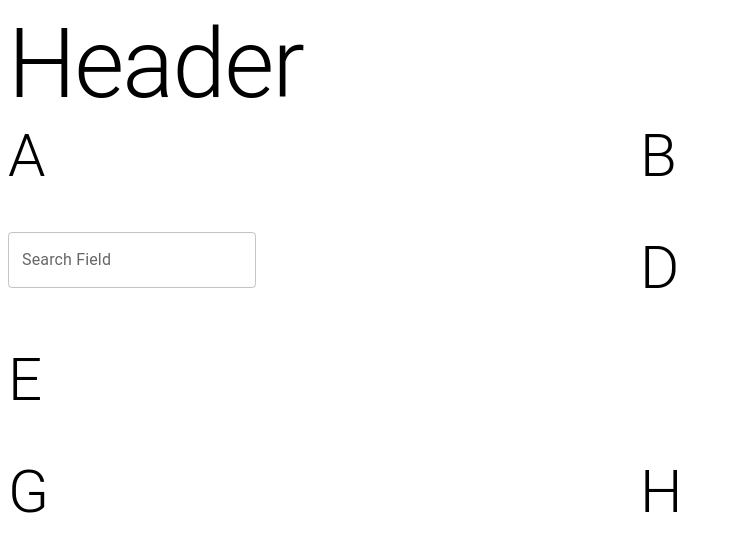
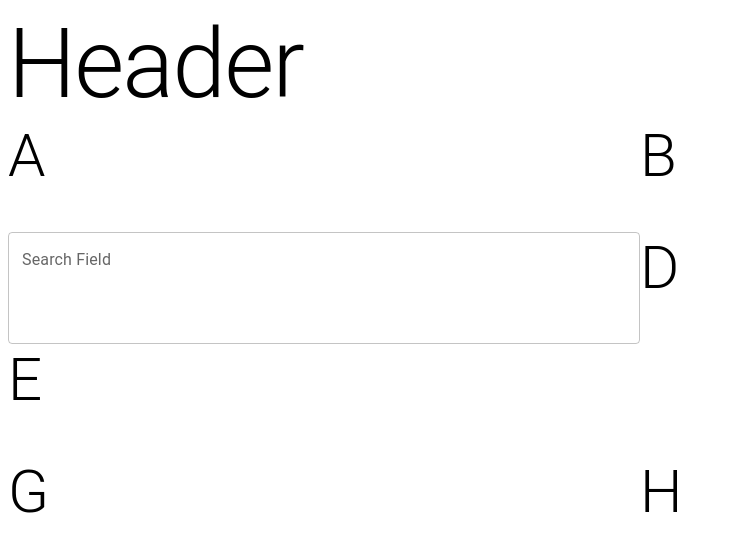
Before and after one commit to MisaMisimo/DataConfigurationApp, a React app in the folder data_configurator/frontend/: page / in a window 1280 px wide. Shown: the top 552 px of the page, without its empty margins (0-732 px from the left). Built offline with nearby package versions, Linux system fonts and the light colour scheme; the HTML template or start-up script is replaced by a standard one.

Commit message:
add height to text filed so it matches height of grid cell

```diff
--- a/data_configurator/frontend/src/components/DataGrid.js
+++ b/data_configurator/frontend/src/components/DataGrid.js
@@ -48,7 +48,11 @@ export default function DataGrid() {
             <Cell className="cell" row={0} column={0} columnSpan={2}><Typography variant="h1">Header</Typography></Cell>
             <Cell className="cell" row={1} column={0}><Typography variant="h2">A</Typography></Cell>
             <Cell className="cell" row={1} column={1}><Typography variant="h2">B</Typography></Cell>
-            <Cell className="cell" row={2} column={0}><TextField required={false} type="text" label="Search Field" >0</TextField></Cell>
+            <Cell className="cell" row={2} column={0}><TextField fullWidth multiline sx={{
+                height: "100%",
+                "& .MuiInputBase-root": { height: "100%" },
+                "&  textarea": { overflowY: 'auto !important' }
+            }} required={false} type="text" label="Search Field" >0</TextField></Cell>
             <Cell className="cell" row={2} column={1} rowSpan={2}><Typography variant="h2">D</Typography></Cell>
             <Cell className="cell" row={3} column={0}><Typography variant="h2">E</Typography></Cell>
             <Cell className="cell" row={4} column={0}><Typography variant="h2">G</Typography></Cell>
```
